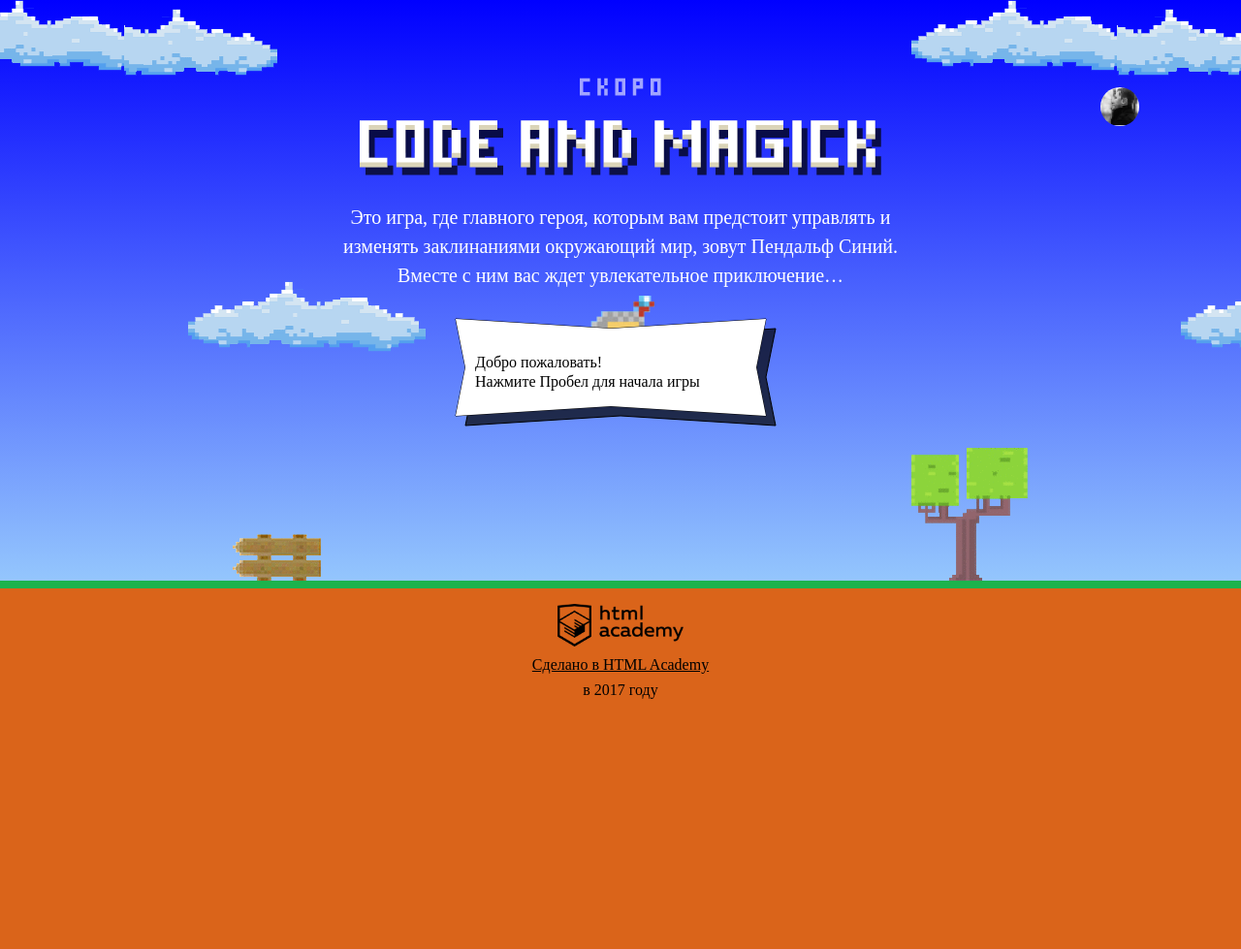
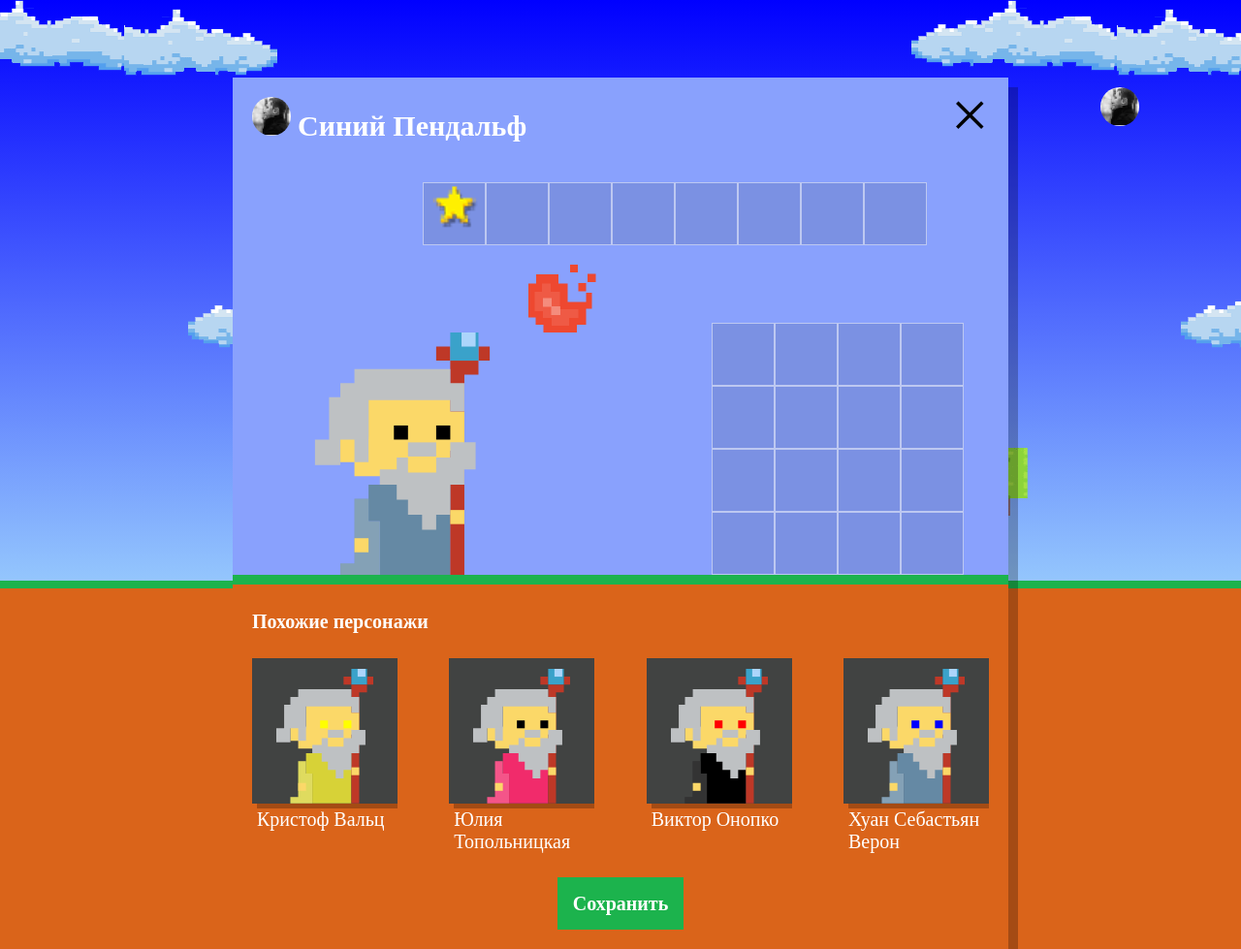
Before and after one commit to KamilMiller/253339-code-and-magick-19, a website: page index.html in a window 1280 px wide. Shown: the whole page at 97% size. Before the commit the page ends 800 px from the top, so only its background shows below. Drawn offline with Linux system fonts and the light colour scheme; a web font is replaced by a local one.

Commit message:
Учебный проект: нас орда

```diff
--- a/index.html
+++ b/index.html
@@ -202,6 +202,7 @@
     return height / 3 - getWizardHeight;
   }
 </script>
+<script src="js/setup.js"></script>
 <script src="js/stat.js"></script>
 <script src="js/game.js"></script>
 
--- /dev/null
+++ b/js/setup.js
@@ -0,0 +1,73 @@
+'use strict';
+
+// Число магов.
+var NUMBER_OF_WIZARDS = 4;
+
+// Включение вдимости элемента .setup и .setup-similar.
+var setupElement = document.querySelector('.setup');
+setupElement.classList.remove('hidden');
+var setupSimilarBlock = document.querySelector('.setup-similar');
+setupSimilarBlock.classList.remove('hidden');
+
+// Массив с подмассивами данных о персонаже игры.
+var WizardLibrary = {
+  NAME: ['Иван', 'Хуан Себастьян', 'Мария', 'Кристоф', 'Виктор', 'Юлия', 'Люпита', 'Вашингтон'],
+  SURNAME: ['да Марья', 'Верон', 'Мирабелла', 'Вальц', 'Онопко', 'Топольницкая', 'Нионго', 'Ирвинг'],
+  COAT_COLOR: ['rgb(101, 137, 164)', 'rgb(241, 43, 107)', 'rgb(146, 100, 161)', 'rgb(56, 159, 117)', 'rgb(215, 210, 55)', 'rgb(0, 0, 0)'],
+  EYES_COLOR: ['black', 'red', 'blue', 'yellow', 'green']
+};
+
+// Пустой массив.
+var wizards = [];
+
+// Функция получения случайных целых чисел.
+var getRandomInt = function (min, max) {
+  min = Math.ceil(min);
+  max = Math.floor(max);
+  return Math.floor(Math.random() * (max - min + 1)) + min;
+};
+
+// Функция сборки данных магов.
+var wizardDataAssembling = function (quantity) {
+  var WizardLibraryCopy = {};
+  WizardLibraryCopy.NAME = WizardLibrary.NAME.slice();
+  WizardLibraryCopy.SURNAME = WizardLibrary.SURNAME.slice();
+  WizardLibraryCopy.COAT_COLOR = WizardLibrary.COAT_COLOR.slice();
+  WizardLibraryCopy.EYES_COLOR = WizardLibrary.EYES_COLOR.slice();
+  for (var i = 0; i < quantity; i++) {
+    var nameIndex = getRandomInt(0, WizardLibraryCopy.NAME.length - 1);
+    var coatColorIndex = getRandomInt(0, WizardLibraryCopy.COAT_COLOR.length - 1);
+    var eyesColorIndex = getRandomInt(0, WizardLibraryCopy.EYES_COLOR.length - 1);
+    wizards.push({
+      name: WizardLibraryCopy.NAME[nameIndex],
+      surname: WizardLibraryCopy.SURNAME[nameIndex],
+      coatColor: WizardLibraryCopy.COAT_COLOR[coatColorIndex],
+      eyesColor: WizardLibraryCopy.EYES_COLOR[eyesColorIndex]
+    });
+    WizardLibraryCopy.NAME.splice(nameIndex, 1);
+    WizardLibraryCopy.SURNAME.splice(nameIndex, 1);
+    WizardLibraryCopy.COAT_COLOR.splice(coatColorIndex, 1);
+    WizardLibraryCopy.EYES_COLOR.splice(eyesColorIndex, 1);
+  }
+  return wizardDataAssembling;
+};
+
+// Функция сборки магов.
+var wizardElementAssembling = function () {
+  wizardDataAssembling(NUMBER_OF_WIZARDS);
+  var LIST_OF_WIZARDS = document.querySelector('.setup-similar-list');
+  var fragment = document.createDocumentFragment();
+  var similarWizardTemplate = document.querySelector('#similar-wizard-template').content.querySelector('.setup-similar-item');
+  for (var i = 1; i <= NUMBER_OF_WIZARDS; i++) {
+    var similarWizardItem = similarWizardTemplate.cloneNode(true);
+    similarWizardItem.querySelector('.setup-similar-label').textContent = wizards[i - 1].name + ' ' + wizards[i - 1].surname;
+    similarWizardItem.querySelector('.wizard-coat').style.fill = wizards[i - 1].coatColor;
+    similarWizardItem.querySelector('.wizard-eyes').style.fill = wizards[i - 1].eyesColor;
+    fragment.appendChild(similarWizardItem);
+  }
+  LIST_OF_WIZARDS.appendChild(fragment);
+  return wizardElementAssembling;
+};
+
+// Запуск функции сборки магов.
+wizardElementAssembling();
```
